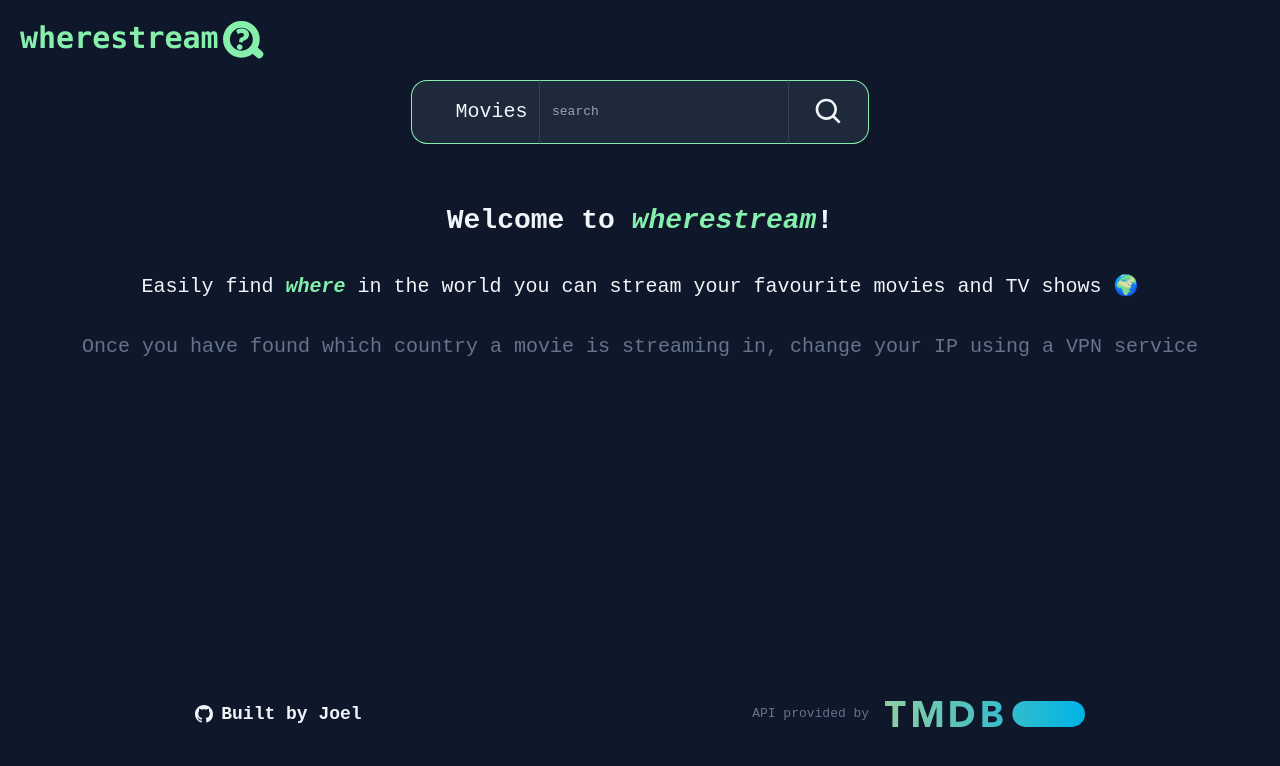
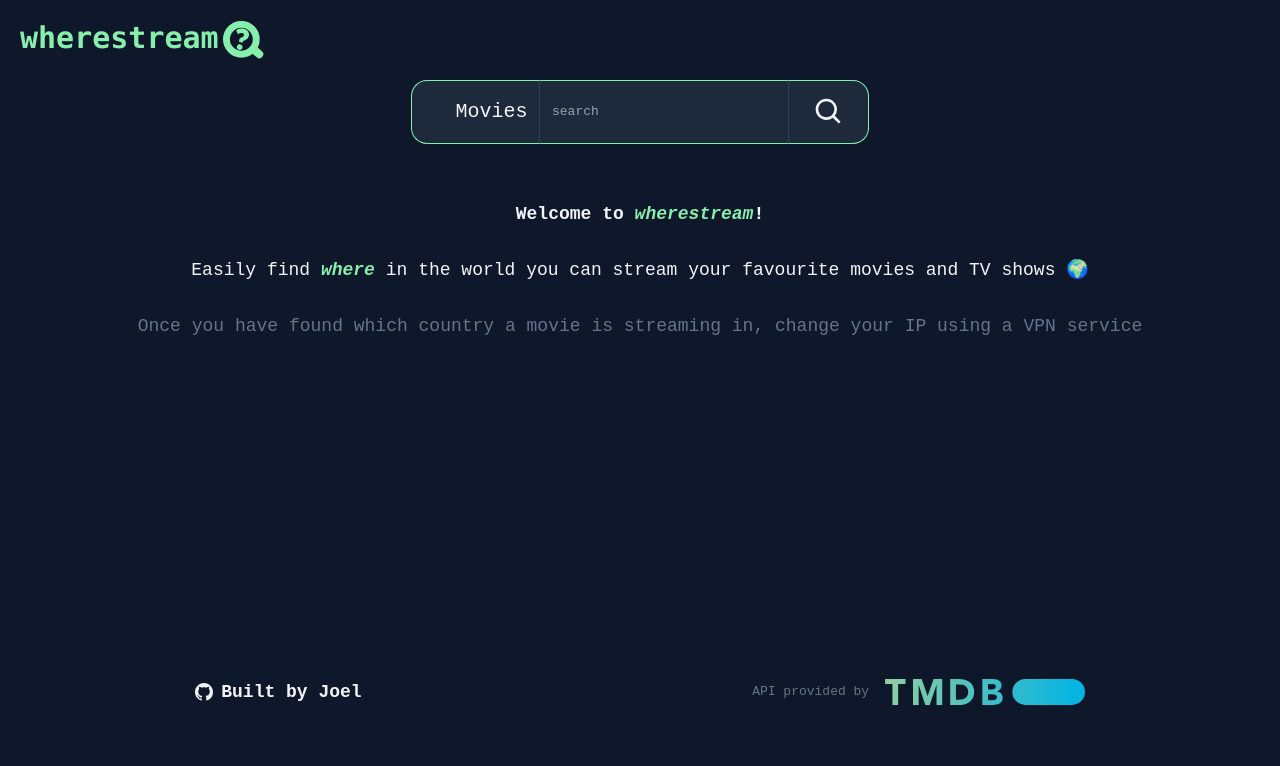
Before and after one commit to joelc95/wherestream-front, a React (Vite) app: page / in a window 1280 px wide. Shown: the top 766 px of the page. Built offline with nearby package versions, Linux system fonts and the light colour scheme; some icons are missing.

Commit message:
UI changes for mobile version

```diff
--- a/src/App.css
+++ b/src/App.css
@@ -1,5 +1,6 @@
 * {
 	font-family: monospace;
+	transition: 200ms;
 }
 
 /* Card CSS */
--- a/src/components/Dashboard.jsx
+++ b/src/components/Dashboard.jsx
@@ -22,7 +22,7 @@ export default function Dashboard() {
 		<>
 			<div className='flex justify-center'>
 				{/* <ModeButton tvOrMovieHandler={tvOrMovieHandler}/> */}
-				<div onClick={tvOrMovieHandler} className="flex cursor-pointer bg-slate-800 text-slate-100 border-green-300 border border-r-0 h-16 w-32 rounded-l-2xl hover:bg-slate-700 hover:text-green-300">{ tvOrMovie == 'movie' ? <span className='flex items-center justify-center text-[20px] w-full'><FaFilm className=' scale-110' /><p className='w-fit'>&nbsp;Movies</p></span> : <span className='flex items-center justify-center text-[20px] w-full'><PiTelevisionBold className='scale-110' /><p className='w-fit'>&nbsp;TV</p></span> }</div>
+				<div onClick={tvOrMovieHandler} className="flex cursor-pointer bg-slate-800 text-slate-100 border-green-300 border border-r-0 h-16 w-16 sm:w-32 rounded-l-2xl hover:bg-slate-700 hover:text-green-300">{ tvOrMovie == 'movie' ? <span className='flex items-center justify-center text-[20px] w-full'><FaFilm className=' scale-110' /><p className='w-fit hidden sm:block'>&nbsp;Movies</p></span> : <span className='flex items-center justify-center text-[20px] w-full'><PiTelevisionBold className='scale-110' /><p className='w-fit hidden sm:block'>&nbsp;TV</p></span> }</div>
 				<SearchBar tvOrMovie={tvOrMovie} setSearchResults={setSearchResults} setLoading={setLoading} setWelcome={setWelcome}/>
 			</div>
 			{ welcome && <WelcomeMessage /> }
@@ -46,8 +46,8 @@ const ModeButton = ({ tvOrMovieHandler }) => {
 const WelcomeMessage = () => {
 	return (
 		<div className='flex flex-col items-center p-14 text-slate-100'>
-			<h2 className='font-bold text-[28px]'>Welcome to <i className='text-green-300'><b>wherestream</b></i>!</h2>
-			<div className='text-[20px] text-center'>
+			<h2 className='font-bold text-lg lg:text-md'>Welcome to <i className='text-green-300'><b>wherestream</b></i>!</h2>
+			<div className='text-lg lg:text-md text-center'>
 				<br />
 				<p>Easily find <i className='text-green-300 font-bold'>where</i> in the world you can stream your favourite movies and TV shows 🌍</p>
 				<br />
--- a/src/components/MovieCard.jsx
+++ b/src/components/MovieCard.jsx
@@ -23,12 +23,12 @@ export const MovieCard = ({item, index}) => {
 		<>
 			<div onClick={(e) => closeCardInfo(e)} className="card-modal-wrapper top-0 fixed bg-black bg-opacity-50 z-10 h-screen w-full hidden">
 				<div className="card-modal fixed shadow-2xl ml-[10vw] mt-[10vh] h-[80vh] w-[80vw] z-20 bg-white hidden rounded-lg">
-					<div className="modal-header flex justify-between text-slate-100 bg-slate-800 h-[10%] p-2 rounded-t-lg sm:h-[12%] md:h-[10%]">
-						<div>
-							<h2 className="w-fit text-lg font-bold">{item.title ? item.title : item.name} ({item.release_date ? item.release_date.slice(0,4) : item.first_air_date ? item.first_air_date.slice(0,4) : '--'})</h2>
-							<h4 className="w-fit">Rating: {item.vote_average.toFixed(1)}</h4>
+					<div className="modal-header flex-row justify-between text-slate-100 bg-slate-800 p-2 rounded-t-lg ">
+						<div className='w-full p-2'>
+							<h2 className="font-bold text-lg">{item.title ? item.title : item.name} ({item.release_date ? item.release_date.slice(0,4) : item.first_air_date ? item.first_air_date.slice(0,4) : '--'})</h2>
+							<h4 className="">Rating: {item.vote_average.toFixed(1)}</h4>
 						</div>
-						<select onChange={(e) => setProvider(e.target.value)} name="providers" id={`providers-${index}`} className="provider-list end-10 bg-slate-900 border-green-300 border-solid border-2 p-2 rounded-md text-green-300 text-lg font-bold ml-2">
+						<select onChange={(e) => setProvider(e.target.value)} name="providers" id={`providers-${index}`} className="w-full provider-list end-10 bg-slate-900 hover:bg-slate-700 cursor-pointer border-green-300 border-solid border-2 p-2 rounded-md text-green-300 text-lg font-bold">
 							<option value="netflix">Netflix</option>
 							<option value="disneyPlus">Disney+</option>
 							<option value="amazonPrime">Amazon Prime</option>
@@ -46,7 +46,7 @@ export const MovieCard = ({item, index}) => {
 						</select>
 					</div>
 					<div className="modal-info bg-slate-800 text-slate-100 h-[90%] flex p-2 rounded-b-lg">
-						<img className='sm:max-h-[450px] lg:max-h-[550px] m-4 rounded-md' src={`https://image.tmdb.org/t/p/w500${item.poster_path}`} alt="poster not found :/" />
+						<img className='hidden sm:block sm:max-h-[450px] lg:max-h-[550px] m-4 rounded-md' src={`https://image.tmdb.org/t/p/w500${item.poster_path}`} alt="poster not found :/" />
 						<div className='min-w-[65%]'>
 							<h2 className='text-lg font-bold m-2'>Streaming in:</h2>
 							<div id={`regions-container-${index}`} className="flex gap-2 flex-row flex-wrap content-start p-4 overflow-auto bg-slate-900 m-2 rounded-md h-[90%] sm:w-[65%] lg:w-[75%] xl:w-[95%]">
```
